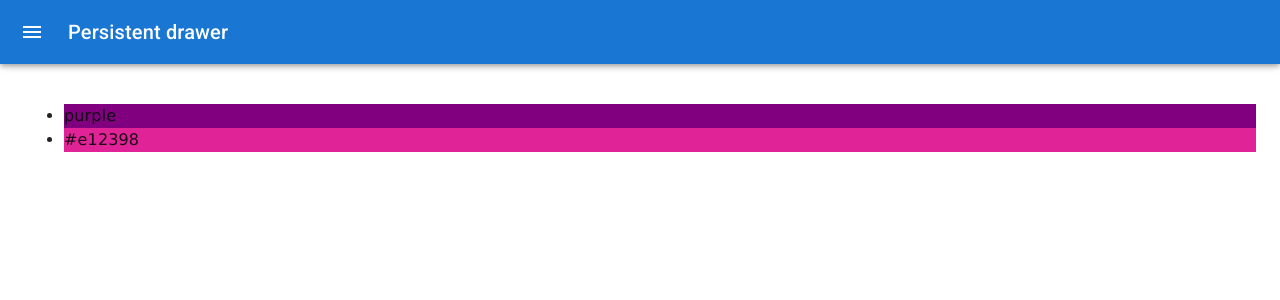
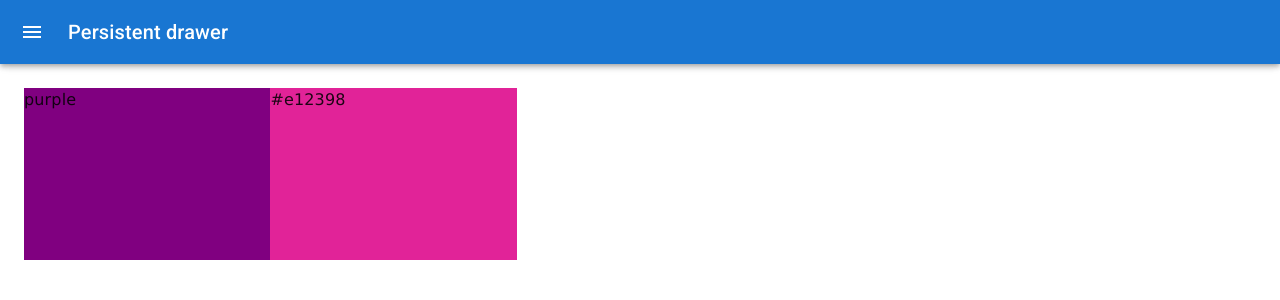
Before and after one commit to jonahCodes/ReactColorProject, a React (Create React App) app: page /palette/new in a window 1280 px wide. Shown: the top 300 px of the page. Built offline with nearby package versions, Linux system fonts and the light colour scheme.

Commit message:
add draggable colorbox

```diff
--- /dev/null
+++ b/src/colorApp/DraggableColorBox.js
@@ -0,0 +1,24 @@
+import * as React from "react";
+import { withStyles } from "react-jss";
+const styles = {
+  root: {
+    width: " 20%",
+    height: "25%",
+    margin: "0 auto",
+    display: " inline-block",
+    position: "relative",
+    cursor: "pointer",
+    marginBottom: "-3.9px",
+  },
+};
+function DraggableColorBox(props) {
+  return (
+    <div
+      className={props.classes.root}
+      style={{ backgroundColor: props.color }}
+    >
+      {props.color}
+    </div>
+  );
+}
+export default withStyles(styles)(DraggableColorBox);
--- a/src/colorApp/NewPaletteForm.js
+++ b/src/colorApp/NewPaletteForm.js
@@ -10,9 +10,10 @@ import IconButton from "@mui/material/IconButton";
 import MenuIcon from "@mui/icons-material/Menu";
 import ChevronLeftIcon from "@mui/icons-material/ChevronLeft";
 import ChevronRightIcon from "@mui/icons-material/ChevronRight";
+import DraggableColorBox from "./DraggableColorBox.js";
 import Button from "@mui/material/Button";
 import { ChromePicker } from "react-color";
-
+import "./styles/newPaletteForm.css";
 import * as React from "react";
 
 const drawerWidth = 400;
@@ -144,15 +145,12 @@ export default function NewPaletteForm() {
           Add Color
         </Button>
       </Drawer>
-      <Main open={open}>
+      <Main open={open} className="content">
         <DrawerHeader />
-        <ul>
-          {color.map((color, index) => (
-            <li style={{ backgroundColor: color }} key={index}>
-              {color}
-            </li>
-          ))}
-        </ul>
+
+        {color.map((color, index) => (
+          <DraggableColorBox key={index} color={color} />
+        ))}
       </Main>
     </Box>
   );
--- /dev/null
+++ b/src/colorApp/styles/newPaletteForm.css
@@ -0,0 +1,3 @@
+.content {
+  height: calc(100vh - 64px);
+}
```
